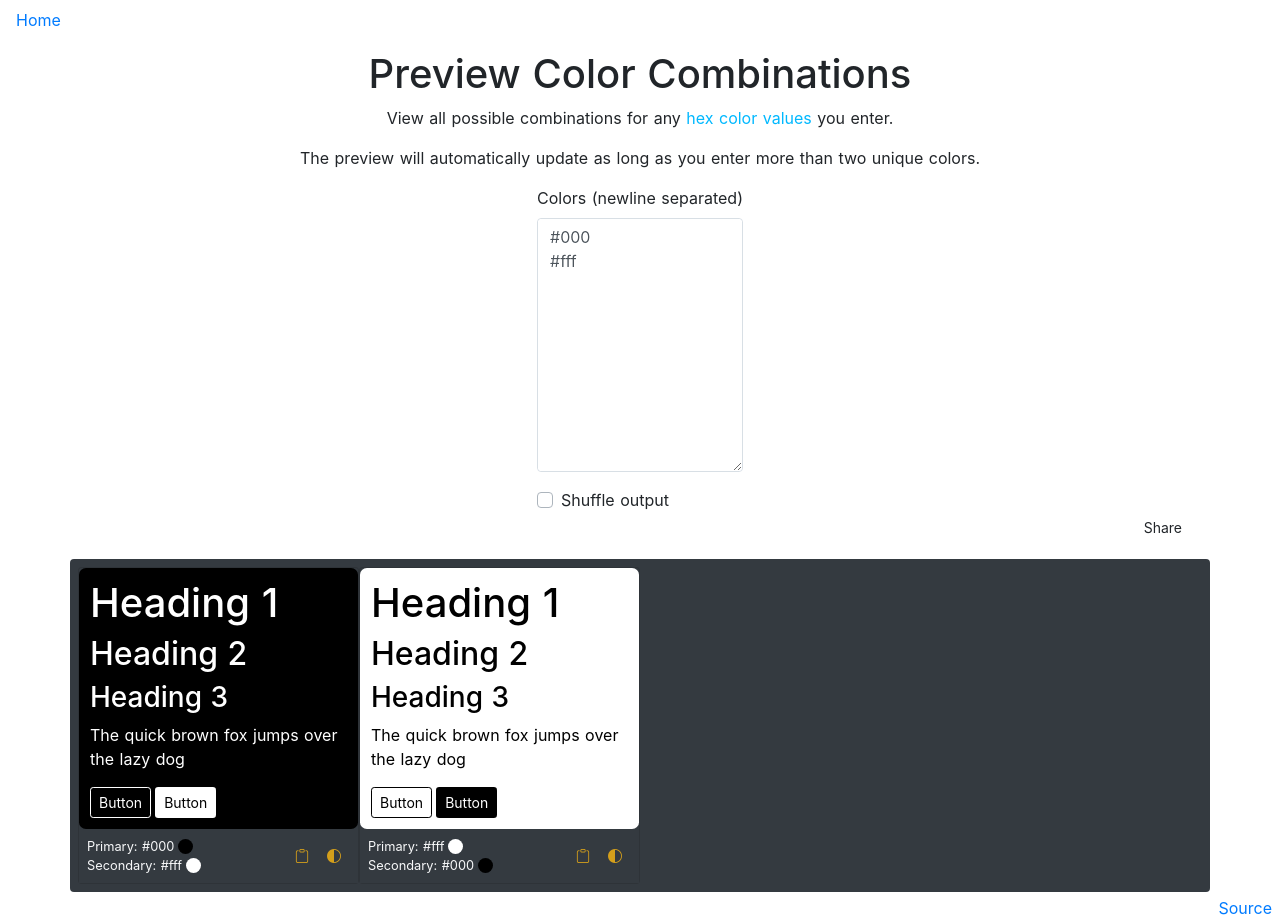
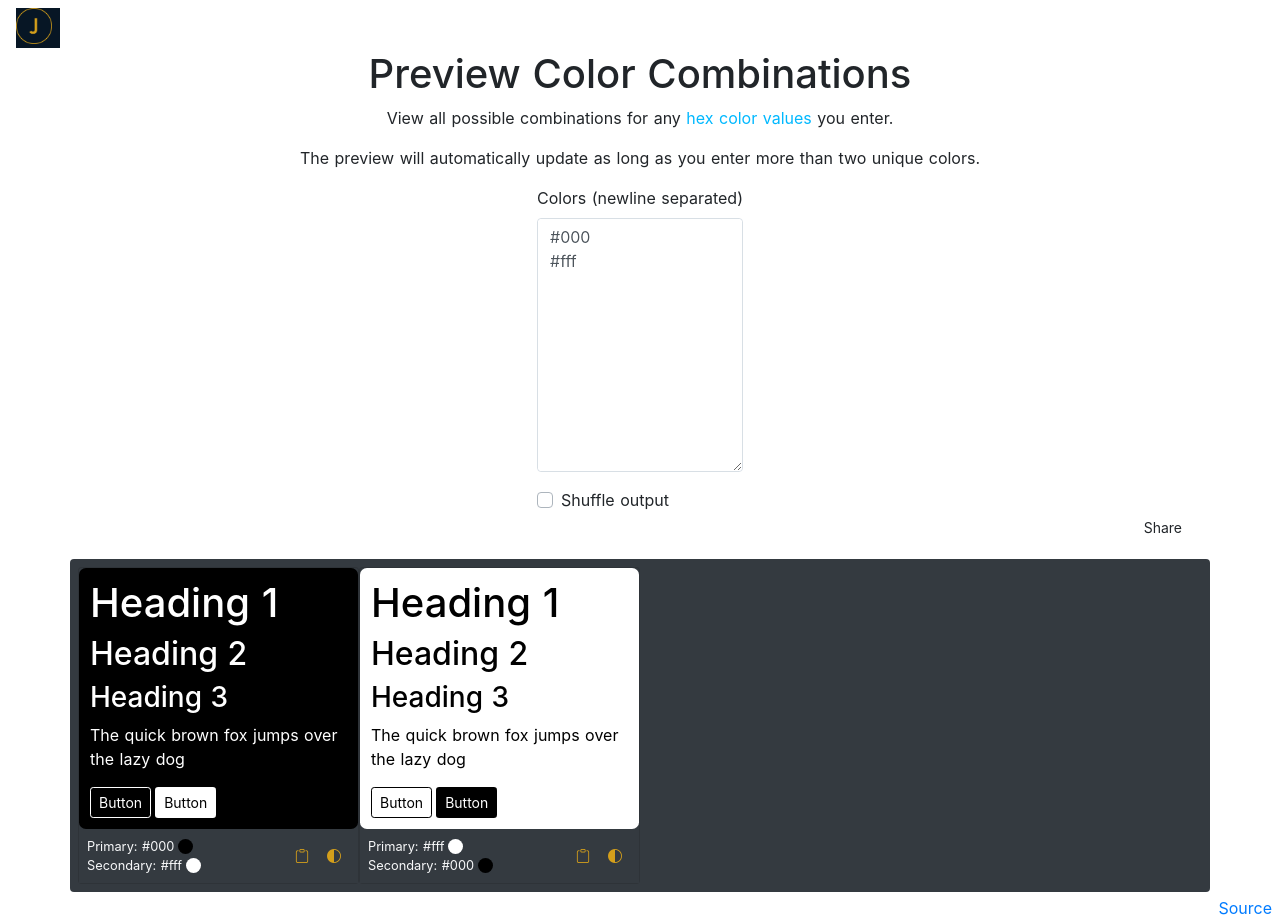
Before and after one commit to JulienZD/website, a Next.js app: page /colors in a window 1280 px wide. Built offline with nearby package versions, Linux system fonts and the light colour scheme.

Commit message:
feat: add flipover home button in header

```diff
--- /dev/null
+++ b/components/HomeButton/index.jsx
@@ -0,0 +1,31 @@
+import { useEffect } from 'react';
+import Link from 'next/link';
+import styles from './index.module.css';
+
+export default function HomeButton() {
+  useEffect(() => {
+    const buttonArea = document.querySelector(`#${styles.flipBox}`);
+    const mainLink = buttonArea.querySelector('a');
+    buttonArea.addEventListener('click', handleClick);
+
+    function handleClick(e) {
+      mainLink.click();
+    }
+  });
+  return (
+    <div id={styles.flipBox}>
+      <div className={styles.flipBoxInner}>
+        <div className={styles.flipBoxFront}>
+          <Link href="/">
+            <a className="j-link">
+              <img src="images/CircleJ.png" alt="Go to the homepage" width="36" />
+            </a>
+          </Link>
+        </div>
+        <div className={styles.flipBoxBack}>
+          <p>Home</p>
+        </div>
+      </div>
+    </div>
+  );
+}
--- /dev/null
+++ b/components/HomeButton/index.module.css
@@ -0,0 +1,42 @@
+#flipBox {
+  background-color: transparent;
+  perspective: 1000px;
+  height: 40px;
+  width: 44px;
+}
+
+#flipBox:hover {
+  cursor: pointer;
+}
+
+#flipBox:hover .flipBoxInner {
+  transform: rotateY(180deg);
+}
+
+.flipBoxInner {
+  position: relative;
+  display: flex;
+  justify-content: center;
+  align-items: center;
+  transition: transform 0.7s;
+  transform-style: preserve-3d;
+  height: 100%;
+  width: 100%;
+}
+
+.flipBoxFront,
+.flipBoxBack {
+  position: absolute;
+  height: 100%;
+  width: 100%;
+  backface-visibility: hidden;
+  background-color: var(--main-bg);
+}
+
+.flipBoxBack {
+  transform: rotateY(180deg);
+}
+
+.flipBoxBack p {
+  filter: brightness(150%) !important;
+}
--- a/components/layout.js
+++ b/components/layout.js
@@ -1,6 +1,7 @@
 import Head from 'next/head';
 import Link from 'next/link';
 import { useEffect } from 'react';
+import HomeButton from '@components/HomeButton';
 
 export default function Layout({ children, home }) {
   useEffect(() => {
@@ -30,9 +31,7 @@ export default function Layout({ children, home }) {
       {!home && (
         <header>
           <nav className="navbar navbar-expand-md fixed-top">
-            <Link href="/">
-              <a className="j-link">Home</a>
-            </Link>
+            <HomeButton />
           </nav>
         </header>
       )}
```
